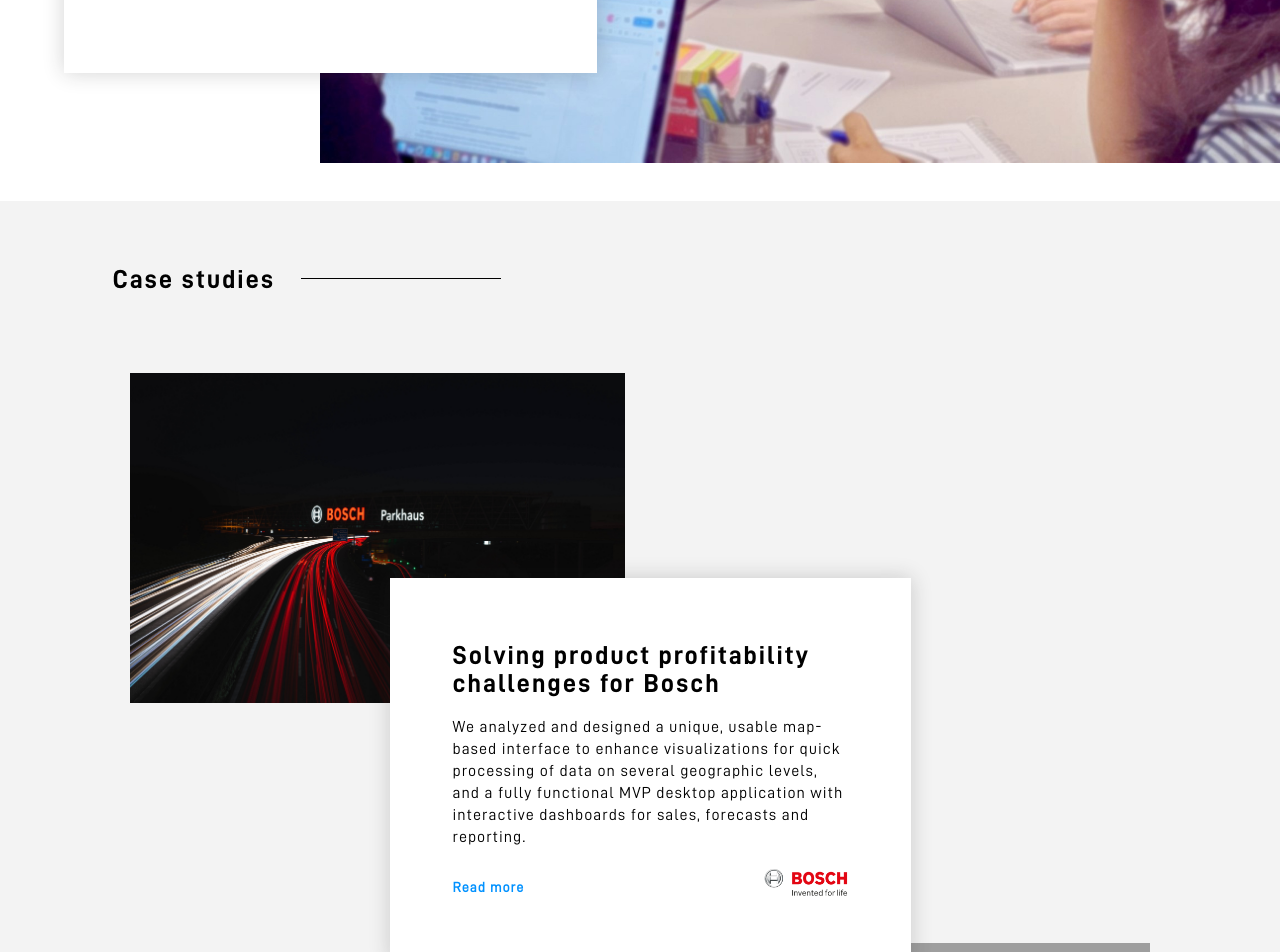
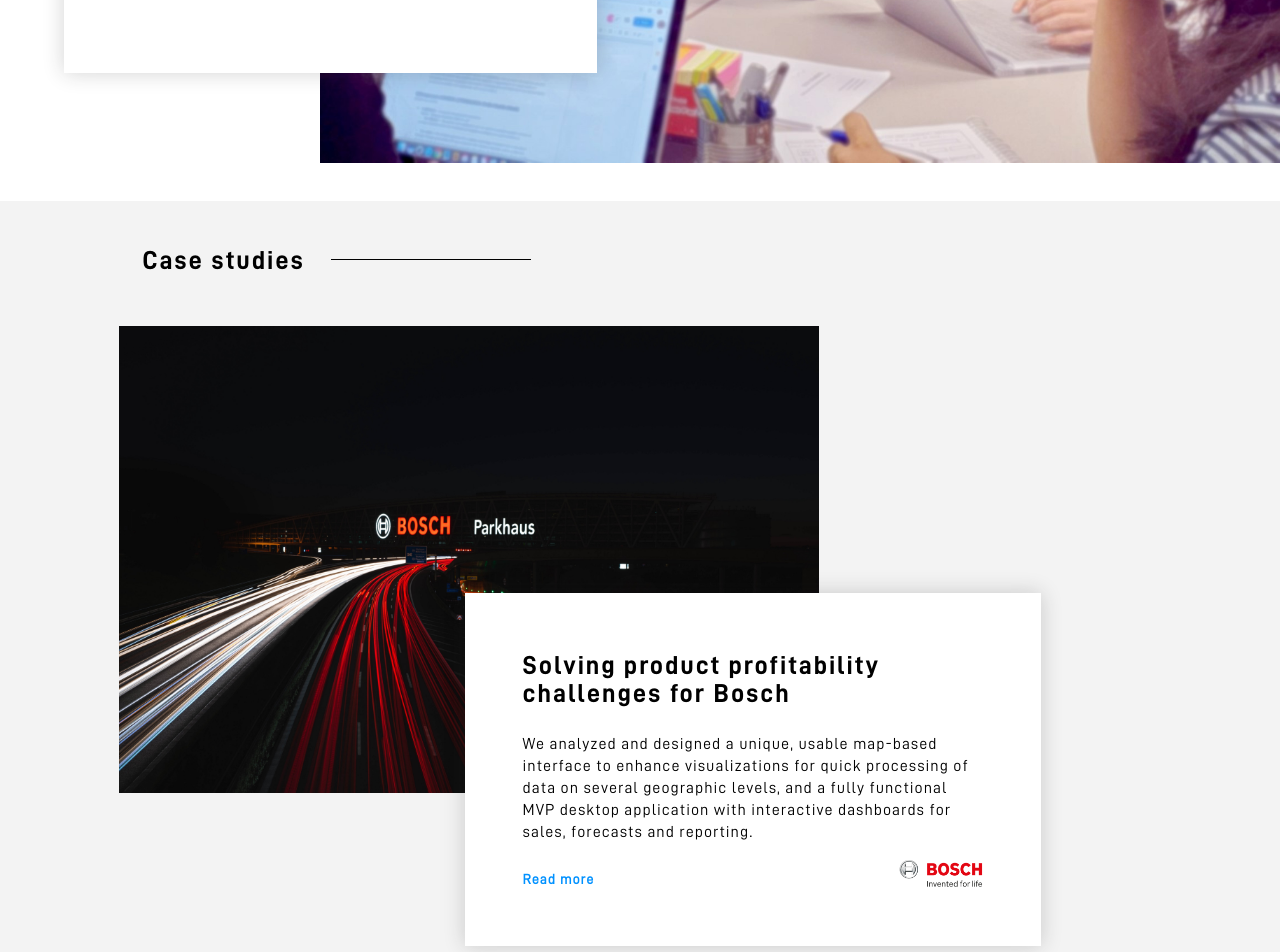
Before and after one commit to estefanytorres/idlabwebsite, a PHP site: page /what-we-do.html in a window 1280 px wide. Shown: the part 2675-3627 px from the top of the page. Run offline with PHP 8.4, Linux system fonts and the light colour scheme; grey boxes are pictures that could not be loaded.

Commit message:
adding case studies

```diff
--- a/css/style.css
+++ b/css/style.css
@@ -1145,54 +1145,34 @@ body.mobile-nav-active #mobile-nav-toggle {
 
 /* ------- CASE STUDIES SECTION ------- */
 #case-studies {
-  padding: 5% 0 10%;
-  height: 200%;
+  padding: 2em;
   background: rgba(216, 216, 216, .3);
 }
 #case-studies-title {
-  font-family: 'D-DIN Regular', serif;
-  font-weight: bold;
+  margin: .5em;
+  font-family: 'D-DIN DIN-Bold', serif;
   font-size: 26px;
-  letter-spacing: 1.9px;
+  letter-spacing: 2px;
   line-height: 28px;
   color: black;
-  padding-left: 8%;
+}
+.case-study {
+  margin: 2em 0;
+}
+.case-study-image {
+  width: 100%;
+}
+.case-study-text {
+  padding: 2em;
 }
 .case-study-description {
-  margin: 5% 0;
-}
-.case-study-description.txt-lg {
-  margin-top: 0;
-}
-.case-study-image {
-  margin-bottom: 5em;
-}
-.case-study-text {
-  position: absolute;
-  top: 50%;
-  left: 25%;
-  background: #fff;
-  z-index: 11;
-  padding: 5%;
-  color: black;
-}
-.case-study-left-text {
-  left: 30%;
-}
-.case-study-right {
-  padding: 80px 8%;
-  margin: 0;
-}
-.case-study-left {
-  padding: 80px 8%;
-  margin: 0;
+  margin-bottom: 1em;
 }
 .case-study-logo {
   height: 30px;
   float: right;
 }
-.btn-read-more
-, .btn-read-more:hover {
+.btn-read-more, .btn-read-more:hover {
   margin: 3% 0 0;
   font-weight: bold;
   padding: 0 !important;
@@ -1201,52 +1181,41 @@ body.mobile-nav-active #mobile-nav-toggle {
 .box-shadow {
   box-shadow: 0 0 20px rgba(33,33,33,.2);
 }
-#more-cases-btn {
-  padding: 4% 0;
-}
-@media (max-width: 768px) {
+@media (min-width: 992px) {
   #case-studies-title {
-    padding-left: 15px;
-  }
-  #more-cases {
-    padding: 15px;
-  }
-  #more-cases-btn {
-    padding: 3% 0;
-  }
-  #more-cases-btn span {
-    top: 30%;
-  }
-  #more-cases {
-    padding-top: 5%;
-    position: inherit;
-    top: 0;
-    left: 0;
-  }
-  #case-studies {
-    padding-bottom: 0;
-  }
-  .case-study-left {
-    padding: 5% 0;
+    padding-left: 8%;
+    margin-bottom: 2em;
+  }
+  .case-study {
+    margin: 0 0 -100px;
+    padding: 0 2em;
+  }
+  .case-study-image {
+    width: 80%;
+    max-width: 700px;
+    z-index: 1;
+  }
+  .case-study-left .case-study-image {
+    margin-left: calc((80% - 700px)/4);
+  }
+  .case-study-right .case-study-image {
+    margin-right: calc((80% - 700px)/4);
+  }
+  .case-study-text {
+    padding: 5%;
+    width: 50%;
+    max-width: 600px;
+    position: relative;
+    top: -200px;
+    background: #fff;
+    z-index: 2;
+    margin: 0 calc((80% - 700px)/4);
   }
   .case-study-left-text {
-    position: inherit;
-    top: 0;
-    left: 0;
-    width: 100%;
-  }
-  .case-study-right {
-    padding: 5% 0;
+    left: 30%;
   }
   .case-study-right-text {
-    position: inherit;
-    top: 0;
-    left: 0;
-    width: 100%;
-  }
-  .case-study-image {
-    padding: 0;
-    margin-bottom: 0;
+    right: 30%;
   }
 }
 
--- a/what-we-do.html
+++ b/what-we-do.html
@@ -148,18 +148,18 @@
       </section>
 
       <section id="case-studies">
-        <div class="container-fluid">
-          <div class="col-12">
-            <div id="case-studies-title" class="row flex-row align-items-center">
-              <div class="txt-lg">Case studies</div>
-              <div class="divider">
-                <div class="inner"></div>
-              </div>
-            </div>
+
+        <div id="case-studies-title" class="row flex-row align-items-center">
+          <div class="txt-lg">Case studies</div>
+          <div class="divider">
+            <div class="inner"></div>
           </div>
-          <div class="row col-12 case-study-left">
-            <img src="img/case-studies/bosch.jpg" class="case-study-image col-xs-12 col-sm-12 col-md-10d col-lg-8 col-xl-6">
-            <div class="case-study-left-text case-study-text box-shadow col-xs-12 col-sm-12 col-md-8 col-lg-6 col-xl-5">
+        </div>
+          <div class="row case-study case-study-left">
+<!--            <img src="img/case-studies/bosch.jpg" class="case-study-image col-xs-12 col-sm-12 col-md-10d col-lg-8 col-xl-6">-->
+<!--            <div class="case-study-left-text case-study-text box-shadow col-xs-12 col-sm-12 col-md-8 col-lg-6 col-xl-5">-->
+            <img src="img/case-studies/bosch.jpg" class="case-study-image">
+            <div class="case-study-left-text case-study-text box-shadow">
               <div class="case-study-description txt-lg">Solving product profitability challenges for Bosch</div>
               <div class="case-study-description txt-rg">
                   We analyzed and designed a unique, usable map-based interface to enhance visualizations for quick processing of data on several geographic levels, and a fully functional MVP desktop application with interactive dashboards for sales, forecasts and reporting.
@@ -168,9 +168,11 @@
               <img src="img/clients/bosch.png" alt="Bosch" class="case-study-logo">
             </div>
           </div>
-          <div class="row col-12 case-study-right justify-content-end">
-            <img src="img/case-studies/digitalmint.jpg" class="case-study-image col-xs-12 col-sm-12 col-md-10d col-lg-8 col-xl-6">
-            <div class="case-study-right-text case-study-text box-shadow col-xs-12 col-sm-12 col-md-8 col-lg-6 col-xl-5">
+          <div class="row case-study case-study-right justify-content-end">
+<!--            <img src="img/case-studies/digitalmint.jpg" class="case-study-image col-xs-12 col-sm-12 col-md-10d col-lg-8 col-xl-6">-->
+<!--            <div class="case-study-right-text case-study-text box-shadow col-xs-12 col-sm-12 col-md-8 col-lg-6 col-xl-5">            -->
+              <img src="img/case-studies/digitalmint.jpg" class="case-study-image">
+            <div class="case-study-right-text case-study-text box-shadow">
               <div class="case-study-description txt-lg">Solving the Cryptocurrency trading bottleneck for DigitalMint</div>
               <div class="case-study-description txt-rg">
                   We designed a usable interface with the objective to appeal to both existing and potential new crypto currency users, and we developed a responsive web application that provides existing customers the ability to view market trends and manage their account effectively.
@@ -179,9 +181,11 @@
               <img src="img/clients/digitalmint.png" alt="Bosch" class="case-study-logo">
             </div>
           </div>
-          <div class="row col-12 case-study-left">
-            <img src="img/case-studies/allstate.jpg" class="case-study-image col-xs-12 col-sm-12 col-md-10d col-lg-8 col-xl-6">
-            <div class="case-study-left-text case-study-text box-shadow col-xs-12 col-sm-12 col-md-8 col-lg-6 col-xl-5">
+          <div class="row case-study case-study-left">
+<!--            <img src="img/case-studies/allstate.jpg" class="case-study-image col-xs-12 col-sm-12 col-md-10d col-lg-8 col-xl-6">-->
+<!--            <div class="case-study-left-text case-study-text box-shadow col-xs-12 col-sm-12 col-md-8 col-lg-6 col-xl-5">-->
+            <img src="img/case-studies/allstate.jpg" class="case-study-image">
+            <div class="case-study-left-text case-study-text box-shadow">
               <div class="case-study-description txt-lg">Solving Allstate’s Insurance Liability problem for rideshare drivers</div>
               <div class="case-study-description txt-rg">
                   We developed an iOS prototype to collect mobile sensor data and digital fingerprints to analyze data, and identified when rideshare drivers are engaging in personal driving versus rideshare driving.
```
